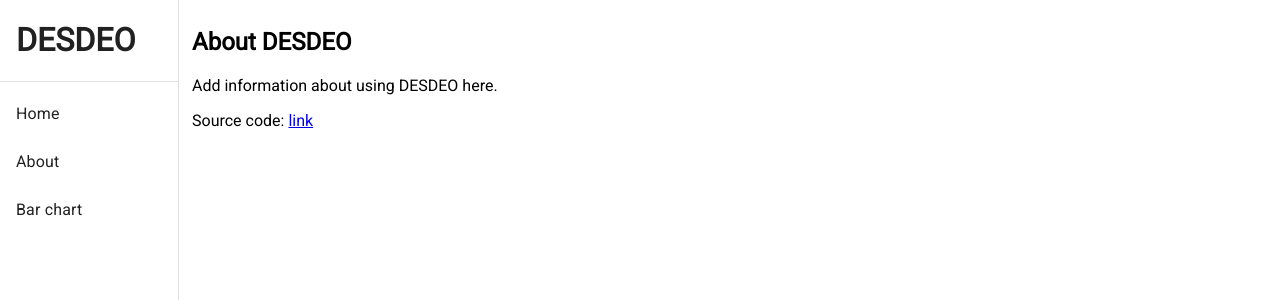
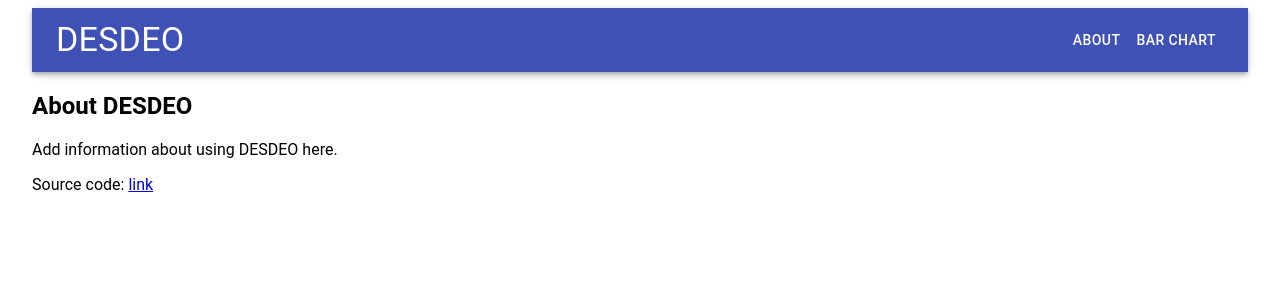
Before and after one commit to mika-alaoutinen/desdeo-frontend, a React (Create React App) app: page /about in a window 1280 px wide. Shown: the top 300 px of the page. Built offline with nearby package versions, Linux system fonts and the light colour scheme.

Commit message:
Navigation (#13)
Change navigation from side drawer to a simpler bar at the top of page

```diff
--- a/src/App.tsx
+++ b/src/App.tsx
@@ -3,7 +3,10 @@ import { Container } from '@material-ui/core'
 
 import Navigation from './components/navigation/Navigation'
 import Routes from './router/Routes'
-import { style } from './misc/layout'
+
+const style: React.CSSProperties = {
+  fontFamily: 'Roboto',
+}
 
 const App: React.FC = () => {
 
--- a/src/components/common/Header.tsx
+++ /dev/null
@@ -1,9 +0,0 @@
-import React from 'react'
-
-const Header: React.FC = () => (
-  <div className='Header' style={{ marginLeft: '1em' }}>
-    <h1>DESDEO</h1>
-  </div>
-)
-
-export default Header
--- a/src/components/navigation/Navigation.tsx
+++ b/src/components/navigation/Navigation.tsx
@@ -1,38 +1,33 @@
 import React from 'react'
 import { Link } from 'react-router-dom'
-import { Divider, Drawer, List, ListItem, ListItemText } from '@material-ui/core'
+import { AppBar, Button, Toolbar } from '@material-ui/core'
 
-import Header from '../common/Header'
-import { navigation, NavLink } from './navigationConstants'
+import NavigationHeader from './NavigationHeader'
+import { about, barchart } from '../../router/Routes'
+
+const links = [ about, barchart ]
 
 const Navigation: React.FC = () => {
 
-  const createListItem = ({ text, to }: NavLink): JSX.Element => (
-    <ListItem
-      key={text}
-      button
-      component={Link}
-      to={to}
-    >
-      <ListItemText primary={text} />
-    </ListItem>
-  )
+  const createNavButtons = (): JSX.Element[] =>
+    links.map(({ text, to }) =>
+      <Button
+        key={text}
+        color='inherit'
+        component={Link}
+        to={to}
+      >
+        {text}
+      </Button>
+    )
 
   return (
-    <Drawer
-      anchor='left'
-      className='NavigationDrawer'
-      style={{  margin: '5em' }}
-      variant='permanent'
-    >
-      <Header />
-      <Divider />
-
-      <List style={{ marginRight: '5em' }}>
-        {navigation.map(nav => createListItem(nav))}
-      </List>
-
-    </Drawer>
+    <AppBar position='static'>
+      <Toolbar>
+        <NavigationHeader />
+        {createNavButtons()}
+      </Toolbar>
+    </AppBar>
   )
 }
 
--- /dev/null
+++ b/src/components/navigation/NavigationHeader.tsx
@@ -0,0 +1,24 @@
+import React from 'react'
+import { Link } from 'react-router-dom'
+import { Typography } from '@material-ui/core'
+
+import { home } from '../../router/Routes'
+
+const style: React.CSSProperties = {
+  color: 'inherit',
+  flex: 1,
+  textDecoration: 'none'
+}
+
+const NavigationHeader: React.FC = () => (
+  <Typography
+    component={Link}
+    style={style}
+    to={home.to}
+    variant='h4'
+  >
+    DESDEO
+  </Typography>
+)
+
+export default NavigationHeader
--- a/src/components/navigation/navigationConstants.ts
+++ /dev/null
@@ -1,20 +0,0 @@
-export const home = '/'
-export const about = '/about'
-export const barchart = '/barchart'
-
-// The routes for the application
-export const navigation: NavLink[] = [
-  { text: 'Home', to: home },
-  { text: 'About', to: about },
-  { text: 'Bar chart', to: barchart },
-]
-
-export interface NavLink {
-  text: string,
-  to: NavPath
-}
-
-type NavPath =
-  | typeof home
-  | typeof about
-  | typeof barchart
--- a/src/components/visualizations/BarChart.tsx
+++ b/src/components/visualizations/BarChart.tsx
@@ -4,8 +4,8 @@ import { BarChartComponent } from 'desdeo-components'
 import { Datum } from 'desdeo-components/build/types/dataTypes'
 
 import { useData } from '../../hooks/barChartHooks'
-import { testdata } from '../../misc/testdata'
 import { addData, selectDatum } from '../../store/data/dataActions'
+import { testdata } from '../../tests/testdata'
 
 const BarChart: React.FC = () => {
   const data = useData()
--- a/src/misc/constants.ts
+++ /dev/null
@@ -1,5 +0,0 @@
-// Backend endpoints
-export const baseUrl = 'http://localhost:3001'
-
-// Miscellaneous
-export const githubLink = 'https://github.com/mika-alaoutinen/desdeo-frontend'
--- a/src/misc/layout.ts
+++ /dev/null
@@ -1,7 +0,0 @@
-import 'fontsource-roboto'
-
-// The master style for the application
-export const style = {
-  display: 'flex',
-  fontFamily: 'Roboto',
-}
--- a/src/router/Routes.tsx
+++ b/src/router/Routes.tsx
@@ -4,14 +4,33 @@ import { Route, Switch } from 'react-router-dom'
 import AboutView from '../views/AboutView'
 import BarChartView from '../views/BarChartView'
 import HomeView from '../views/HomeView'
-import { about, barchart, home } from '../components/navigation/navigationConstants'
+
+interface Link {
+  text: string,
+  to: string
+}
+
+export const home: Link = {
+  text: 'Home',
+  to: '/'
+}
+
+export const about: Link = {
+  text: 'About',
+  to: '/about'
+}
+
+export const barchart: Link = {
+  text: 'Bar chart',
+  to: '/barchart'
+}
 
 const Routes: React.FC = () => (
   <Switch>
-    <Route exact path={about} component={AboutView} />
-    <Route exact path={barchart} component={BarChartView} />
-    <Route exact path={home} component={HomeView} />
+    <Route exact path={about.to} component={AboutView} />
+    <Route exact path={barchart.to} component={BarChartView} />
+    <Route exact path={home.to} component={HomeView} />
   </Switch>
-)
+  )
 
 export default Routes
--- a/src/services/desdeoService.ts
+++ b/src/services/desdeoService.ts
@@ -1,5 +1,5 @@
-import { testvariables } from '../misc/testdata'
 import { Iteration, Parameter, Variable } from '../store/desdeo/desdeoTypes'
+import { testvariables } from '../tests/testdata'
 
 // Placeholder functions that simulate DESDEO's backend API
 const addVariable = async (variable: Variable): Promise<Variable|void> => {
--- a/src/views/AboutView.tsx
+++ b/src/views/AboutView.tsx
@@ -1,5 +1,4 @@
 import React from 'react'
-import { githubLink } from '../misc/constants'
 
 const AboutView: React.FC = () => (
   <div className='About'>
@@ -8,7 +7,7 @@ const AboutView: React.FC = () => (
     <p>Add information about using DESDEO here.</p>
 
     Source code: <a
-      href={githubLink}
+      href={'https://github.com/mika-alaoutinen/desdeo-frontend'}
       rel='noopener noreferrer'
       target='_blank'
       >
```
Also changed, not shown: src/tests/testdata.ts (renamed from src/misc/testdata.ts).
